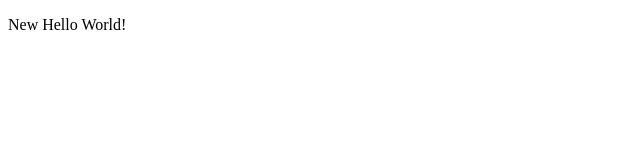
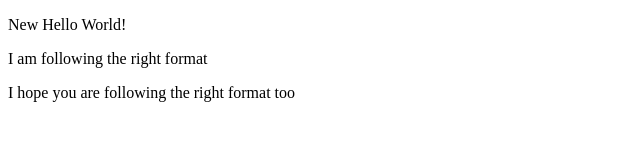
Before and after one commit to vivianegwu/new-hello-world, a plain HTML site: page index.html in a window 1280 px wide. Shown: the whole page, without its empty margins (0-640 px from the left). Drawn offline with Linux system fonts and the light colour scheme.

Commit message:
new paragraph

```diff
--- a/index.html
+++ b/index.html
@@ -5,4 +5,6 @@
 </head>
 <body>
 	<p>New Hello World!</p>
+	<p>I am following the right format</p>
+	<p>I hope you are following the right format too</p>
 </body>
```
